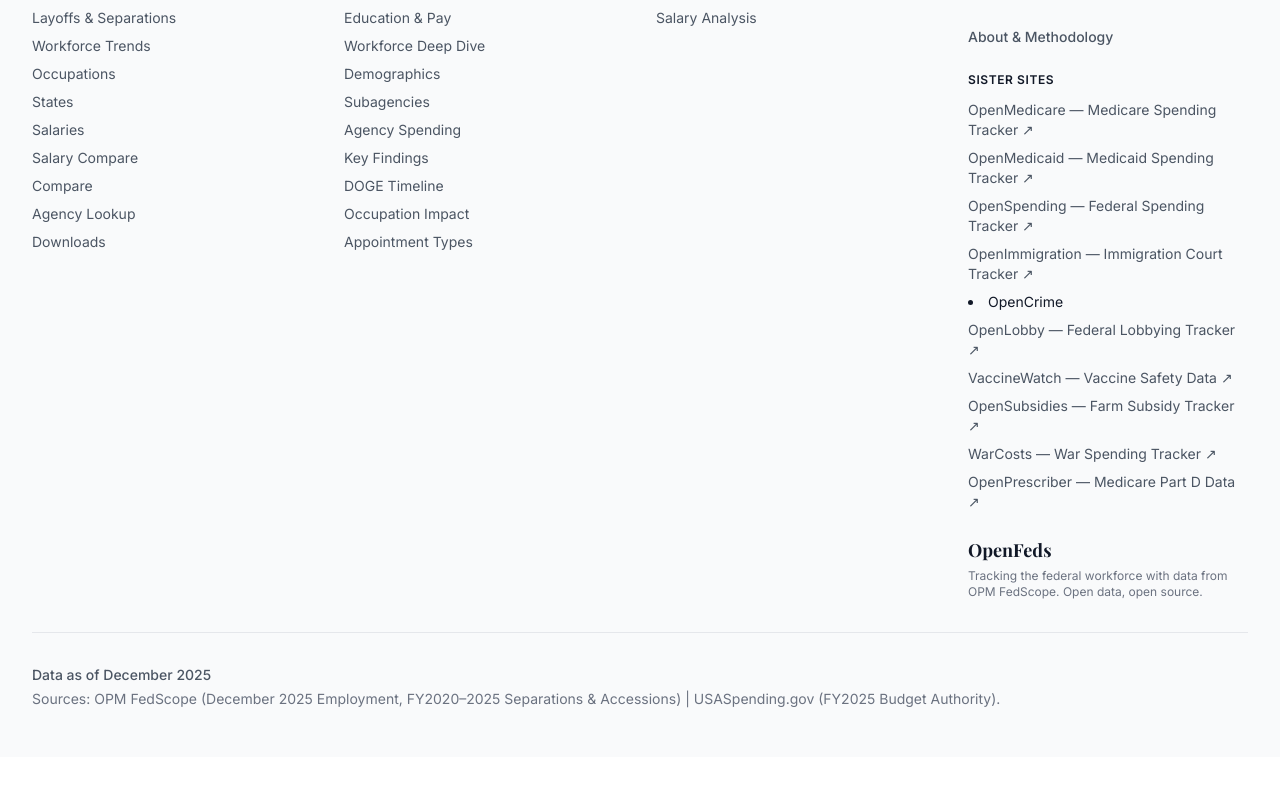
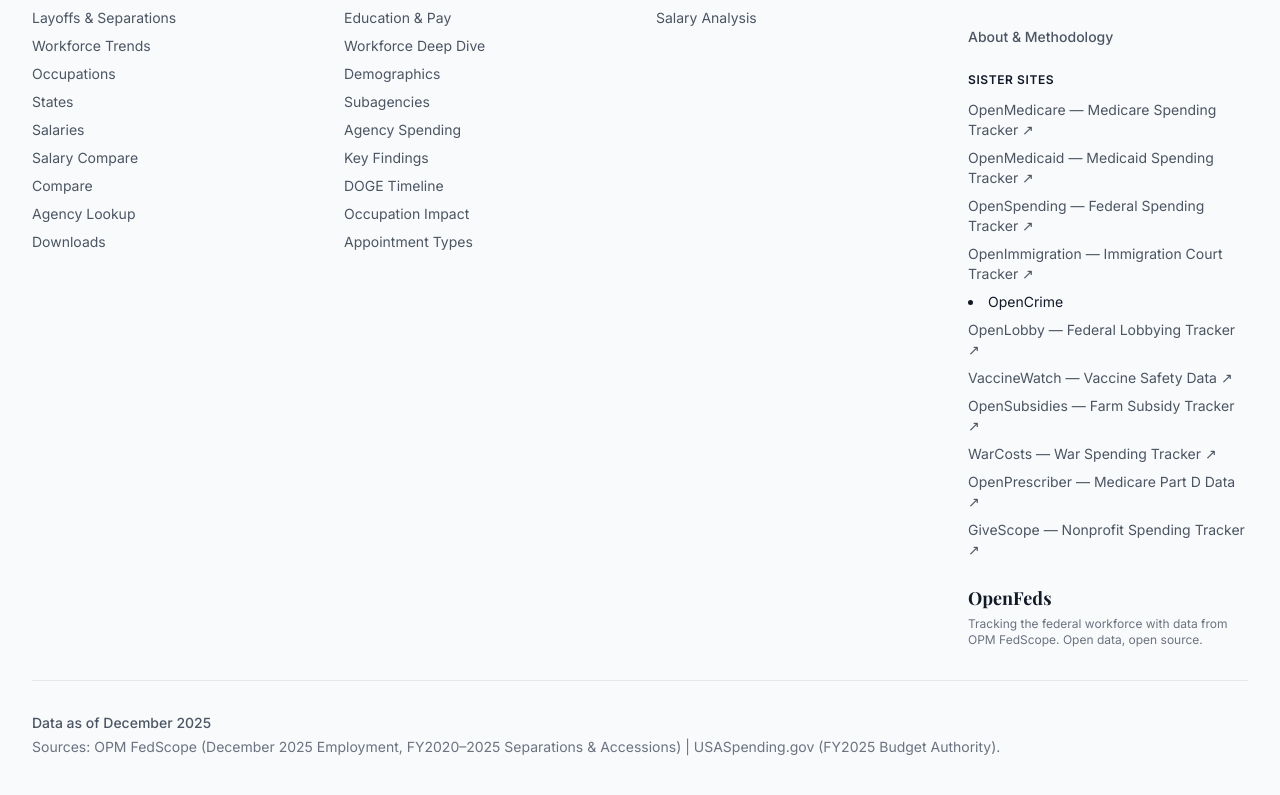
Before and after one commit to kianbob/fedtracker, a Next.js app: page / in a window 1280 px wide. Shown: the part 4482-5277 px from the top of the page. Before the commit the page ends 5239 px from the top, so only its background shows below. Built offline with nearby package versions, Linux system fonts and the light colour scheme; a web font is replaced by a local one.

Commit message:
chore: add GiveScope to sister site footer

```diff
--- a/src/components/Footer.tsx
+++ b/src/components/Footer.tsx
@@ -74,6 +74,7 @@
                 <a href="https://www.opensubsidies.org" target="_blank" rel="noopener noreferrer" className="block text-gray-600 hover:text-accent">OpenSubsidies — Farm Subsidy Tracker ↗</a>
                 <a href="https://www.warcosts.org" target="_blank" rel="noopener noreferrer" className="block text-gray-600 hover:text-accent">WarCosts — War Spending Tracker ↗</a>
                 <a href="https://www.openprescriber.org" target="_blank" rel="noopener noreferrer" className="block text-gray-600 hover:text-accent">OpenPrescriber — Medicare Part D Data ↗</a>
+                <a href="https://www.givescope.com" target="_blank" rel="noopener noreferrer" className="block text-gray-600 hover:text-accent">GiveScope — Nonprofit Spending Tracker ↗</a>
               </div>
             </div>
 
```
Also changed, not shown: 1 other file (tests, documents, lock files or other folders).
